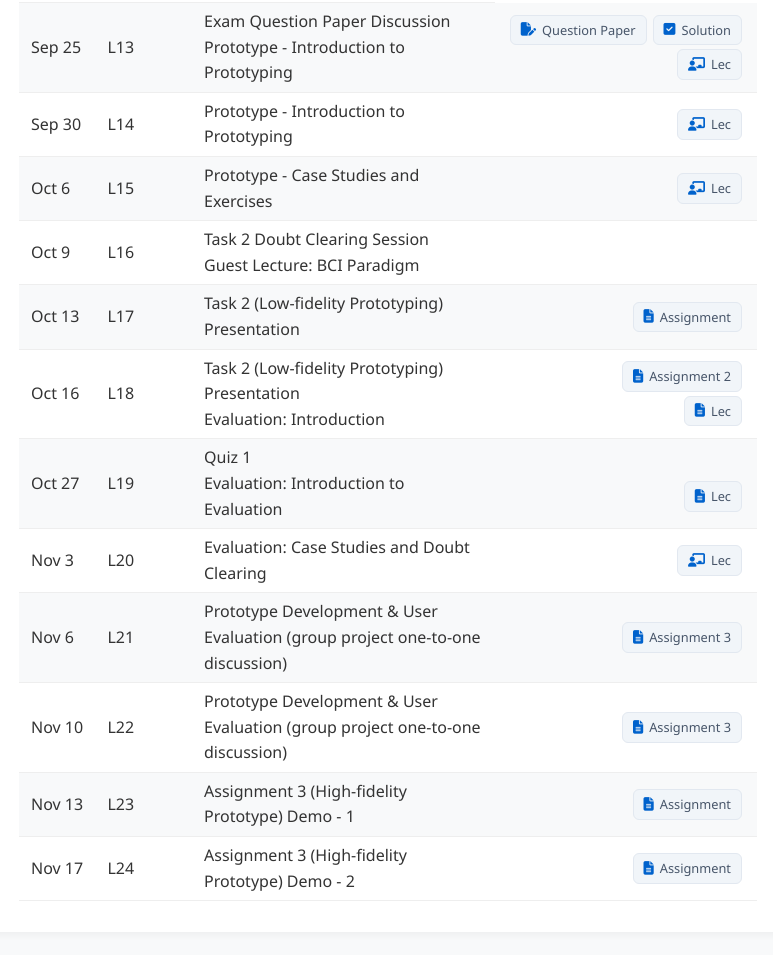
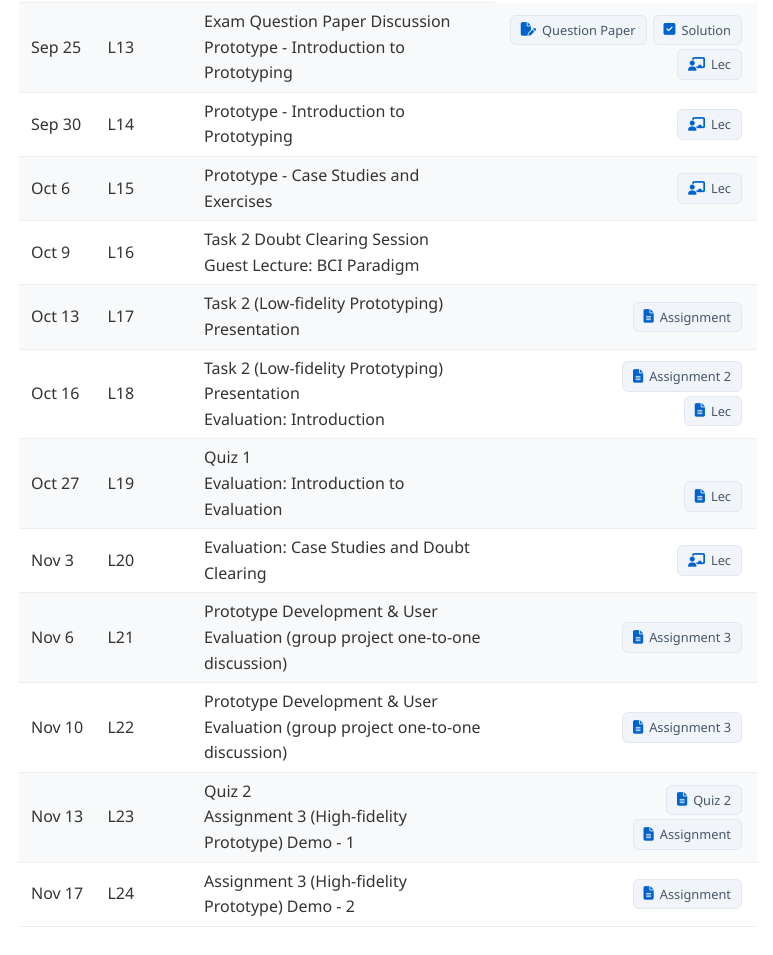
Before and after one commit to YogeshKMeena/Teaching, a plain HTML site: page cs435/contents.html in a window 1280 px wide. Shown: the part 1450-2405 px from the top of the page, without its empty margins (402-1175 px from the left). Drawn offline with Linux system fonts and the light colour scheme.

Commit message:
Update contents.html

```diff
--- a/cs435/contents.html
+++ b/cs435/contents.html
@@ -562,8 +562,17 @@
 <tr>
 <td>Nov 13</td>
 <td>L23</td>
-<td>Assignment 3 (High-fidelity Prototype) Demo - 1</td>
+<td> Quiz 2 <br> Assignment 3 (High-fidelity Prototype) Demo - 1</td>
 <td>
+<a href="https://drive.google.com/file/d/1057iLZfOtwZOZooR4xPy7niZYKyAu1UH/view?usp=sharing"
+   target="_blank"
+   rel="noopener"
+   class="mat-badge mat-lec"
+   title="Quiz 2"
+   aria-label="Quiz 2">
+    <i class="fa-solid fa-file-lines" aria-hidden="true"></i> Quiz 2
+</a>
+<br>
 <a href="https://drive.google.com/file/d/1057iLZfOtwZOZooR4xPy7niZYKyAu1UH/view?usp=sharing"
    target="_blank"
    rel="noopener"
```
